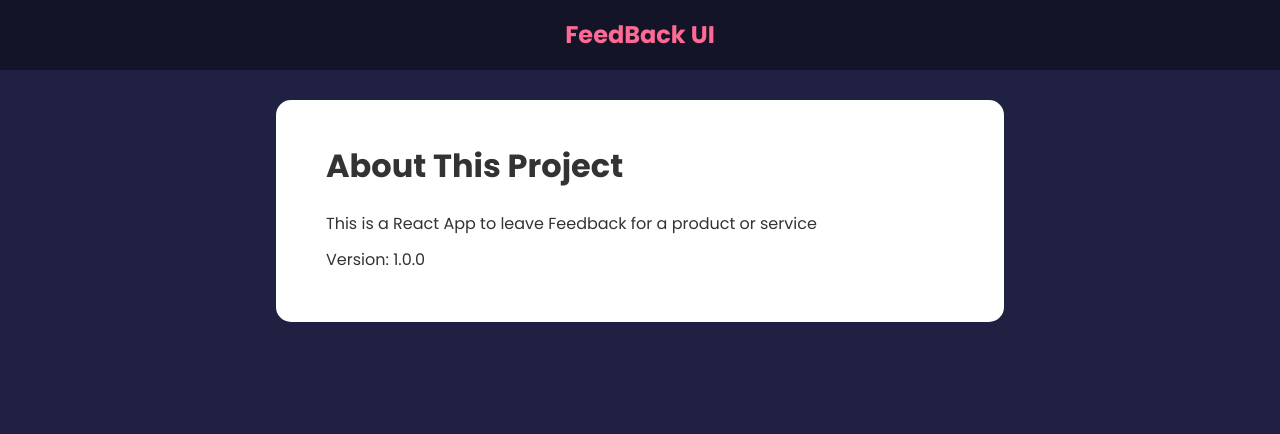
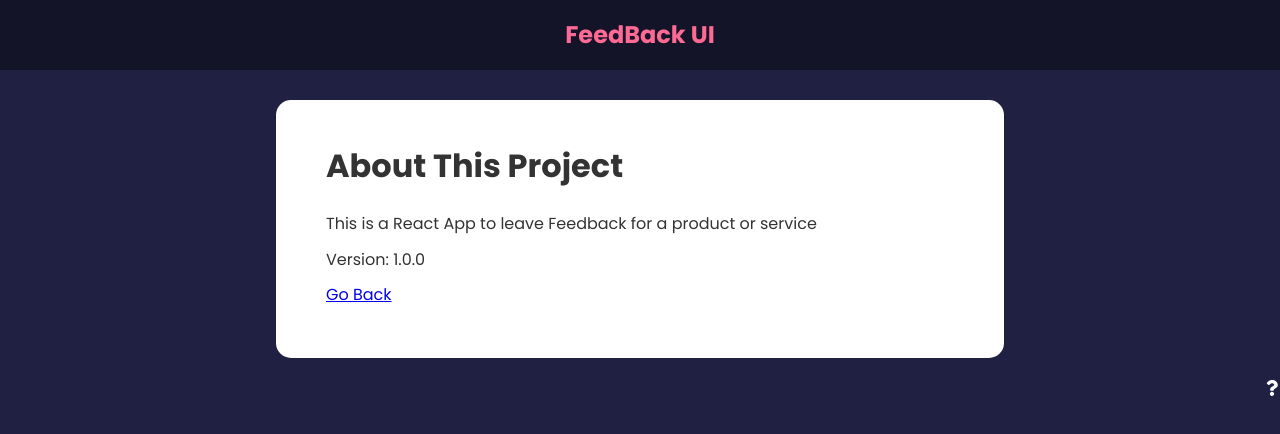
Before and after one commit to joexyjay/feedback-app, a React (Vite) app: page /about in a window 1280 px wide. Shown: the top 434 px of the page. Built offline with nearby package versions, Linux system fonts and the light colour scheme.

Commit message:
add links and aboutIcon

```diff
--- a/src/App.jsx
+++ b/src/App.jsx
@@ -6,6 +6,7 @@ import FeedbackList from "./components/FeedbackList"
 import FeedbackStats from "./components/FeedbackStats"
 import FeedbackForm from "./components/FeedbackForm"
 import FeedbackData from "./data/FeedbackData"
+import AboutIconLink from "./components/AboutIconLink"
 import AboutPage from "./pages/AboutPage"
 function App() {
   const [feedback, setFeedback] = useState(FeedbackData)
@@ -36,7 +37,9 @@ function App() {
           </Route >
           <Route path="/about" element={<AboutPage/>} />
         </Routes>
+
       </div>
+      <AboutIconLink />
     </Router>
   )
 }
--- /dev/null
+++ b/src/components/AboutIconLink.jsx
@@ -0,0 +1,12 @@
+import {FaQuestion} from "react-icons/fa"
+import { Link } from "react-router-dom"
+function AboutIconLink() {
+  return (
+    <div className="about-link">
+        <Link to="/about">
+            <FaQuestion />
+        </Link>
+    </div>
+  )
+}
+export default AboutIconLink
--- a/src/pages/AboutPage.jsx
+++ b/src/pages/AboutPage.jsx
@@ -1,3 +1,4 @@
+import { Link } from "react-router-dom"
 import Card from "../components/shared/Card"
 function AboutPage() {
   return (
@@ -6,6 +7,10 @@ function AboutPage() {
             <h1>About This Project</h1>
             <p>This is a React App to leave Feedback for a product or service</p>
             <p>Version: 1.0.0</p>
+
+            <p>
+                <Link to="/">Go Back</Link>
+            </p>
         </div>
     </Card>
   )
```
